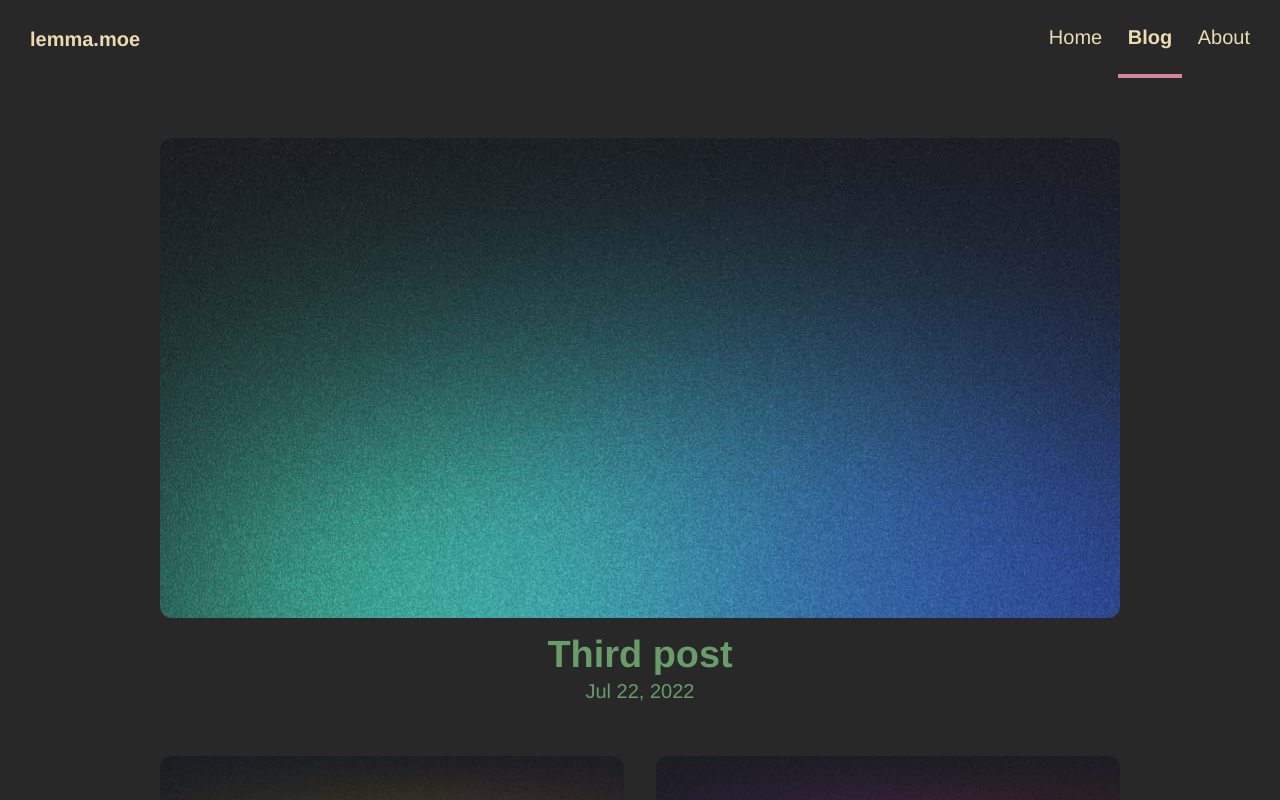
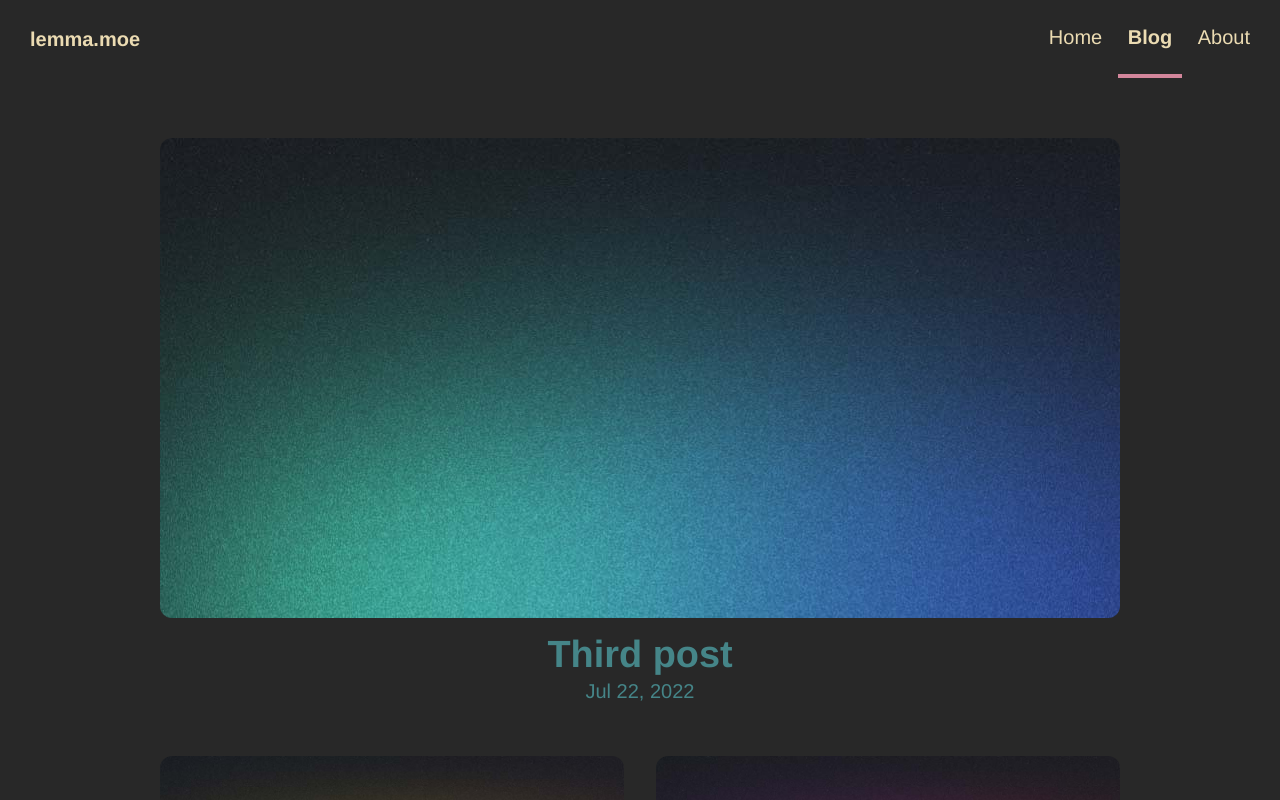
Before and after one commit to seki-mei/lemma-moe, an Astro site: page /blog in a window 1280 px wide. Shown: the top 800 px of the page. Built offline with nearby package versions, Linux system fonts and the light colour scheme; Astro itself is replaced by a stand-in of ours.

Commit message:
link color

```diff
--- a/src/styles/global.css
+++ b/src/styles/global.css
@@ -12,9 +12,9 @@
 	--bg:              var(--gvb-bg0);
 	--bg-alt:          var(--gvb-bg2);
 	--border:          var(--gvb-fg3);
-  --link:            var(--gvb-aqua);
-  --link-hover:      var(--gvb-aqua2);
-  --clicked-link:    var(--gvb-blue);
+  --link:            var(--gvb-blue);
+  --link-hover:      var(--gvb-blue2);
+  /* --clicked-link:    var(--gvb-aqua); */
 }
 @font-face {
   font-family: "Atkinson";
```
